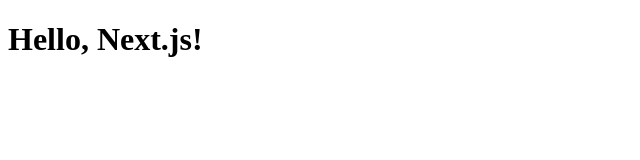
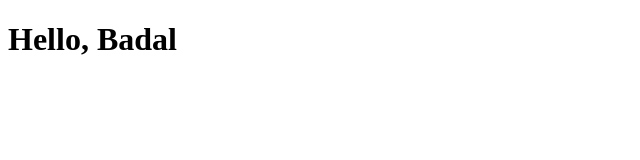
Before and after one commit to bad-Al-code/msvc2, a Next.js app in the folder client/: page / in a window 1280 px wide. Shown: the top 160 px of the page, without its empty margins (0-640 px from the left). Built offline with nearby package versions, Linux system fonts and the light colour scheme.

Commit message:
feat: add client on ingresss service to access from outside of our cluster

```diff
--- a/client/app/page.js
+++ b/client/app/page.js
@@ -1,3 +1,3 @@
 export default function Page() {
-    return <h1>Hello, Next.js!</h1>;
+    return <h1>Hello, Badal</h1>;
 }
```
Also changed, not shown: 1 other file (tests, documents, lock files or other folders).
